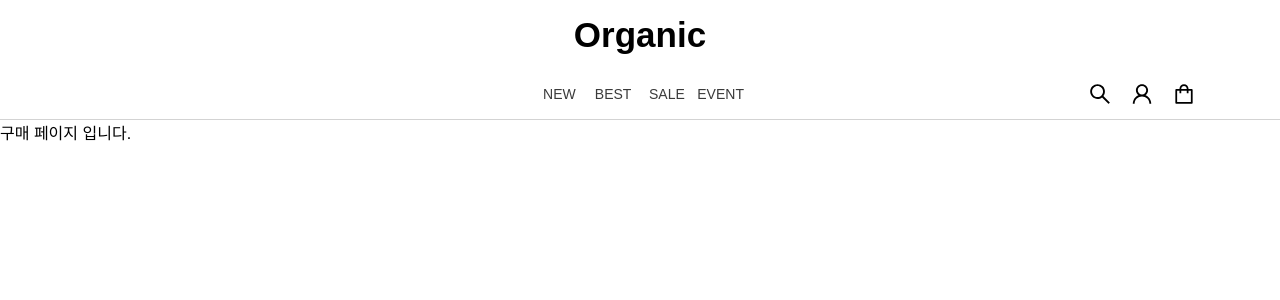
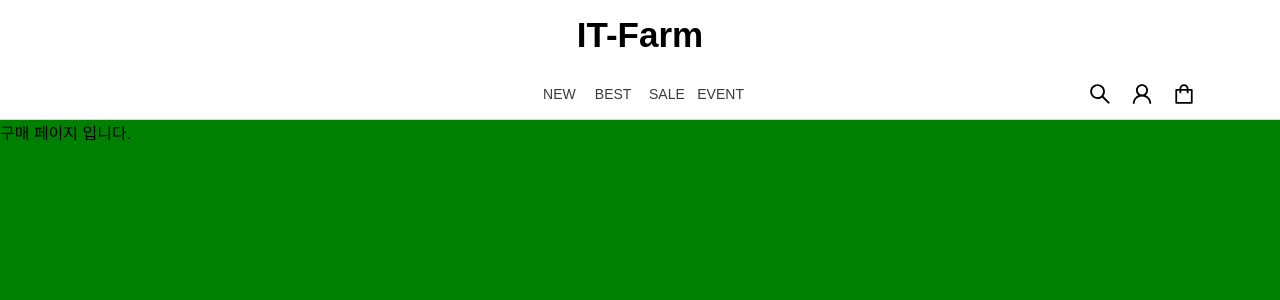
Before and after one commit to leekc3813/IT-Farm, a Next.js app in the folder client/: page /purchase in a window 1280 px wide. Shown: the top 300 px of the page. Built offline with nearby package versions, Linux system fonts and the light colour scheme; a web font is replaced by a local one.

Commit message:
Perf: header
header 스크롤 내려갈시 사라지게 해주는 기능 추가

```diff
--- a/client/package.json
+++ b/client/package.json
@@ -15,10 +15,14 @@
     "@types/react-dom": "18.2.14",
     "antd": "^5.10.2",
     "axios": "^1.5.1",
+    "lodash": "^4.17.21",
     "next": "13.5.6",
     "react": "18.2.0",
     "react-dom": "18.2.0",
     "recoil": "^0.7.7",
     "typescript": "5.2.2"
+  },
+  "devDependencies": {
+    "@types/lodash": "^4.14.200"
   }
 }
--- a/client/src/component/purchase/purchase.module.css
+++ b/client/src/component/purchase/purchase.module.css
@@ -1,3 +1,5 @@
 .body {
     margin-top: 120px;
+    height: 3000px;
+    background-color: green;
 }
--- a/client/src/layout/header/header.container.tsx
+++ b/client/src/layout/header/header.container.tsx
@@ -1,7 +1,37 @@
+import { useEffect, useState, useRef, useMemo } from "react";
+import throttle from "lodash/throttle";
 import HeaderPageUI from "./header.presenter";
 
 export default function HeaderPage():JSX.Element {
+    /* 내렸을때 true 올릴때 false */
+    const [visible, setVisible] = useState(true);
+
+    const beforeScrollY = useRef(0);
+
+    useEffect(() => {
+        window.addEventListener('scroll', handleScroll);
+        return () => {
+          window.removeEventListener('scroll', handleScroll);
+        };
+      }, []);
+
+      const handleScroll = useMemo(
+        () =>
+          throttle(() => {
+            const currentScrollY = window.scrollY;
+            if (beforeScrollY.current < currentScrollY) {
+              setVisible(false);
+            } else {
+              setVisible(true);
+            }
+            beforeScrollY.current = currentScrollY;
+          }, 250),
+        [beforeScrollY]
+      );
+
     return(
-        <HeaderPageUI />
+        <HeaderPageUI
+            visible = {visible}
+         />
     )
 }
--- a/client/src/layout/header/header.module.css
+++ b/client/src/layout/header/header.module.css
@@ -9,6 +9,14 @@
     top: 0;
     left: 0;
     border-bottom: 1px solid lightgray;
+    transition: opacity 0.5s, visibility 0.5s;
+    opacity: 1;
+    visibility: visible;
+}
+
+.hidden {
+    opacity: 0;
+    visibility: hidden;
 }
 
 .headerTitle {
--- a/client/src/layout/header/header.presenter.tsx
+++ b/client/src/layout/header/header.presenter.tsx
@@ -1,12 +1,13 @@
 import {SearchOutlined, UserOutlined, ShoppingOutlined  } from '@ant-design/icons'
 import styles from './header.module.css'
+import { IHeaderPageUIProps } from './header.types'
 
 
-export default function HeaderPageUI():JSX.Element {
+export default function HeaderPageUI(props:IHeaderPageUIProps):JSX.Element {
     return(
-        <div className={styles.body}>
+         <div className={`${styles.body} ${props.visible ? '' : styles.hidden}`}>
             <div className={styles.headerTitle}>
-                Organic
+                IT-Farm
             </div>
             <div className={styles.headerInfoContainer}>
                 <div className={styles.infoBox1}>
```
Also changed, not shown: client/src/layout/header/header.types.ts (+7 -0 lines), 1 other file (tests, documents, lock files or other folders).
